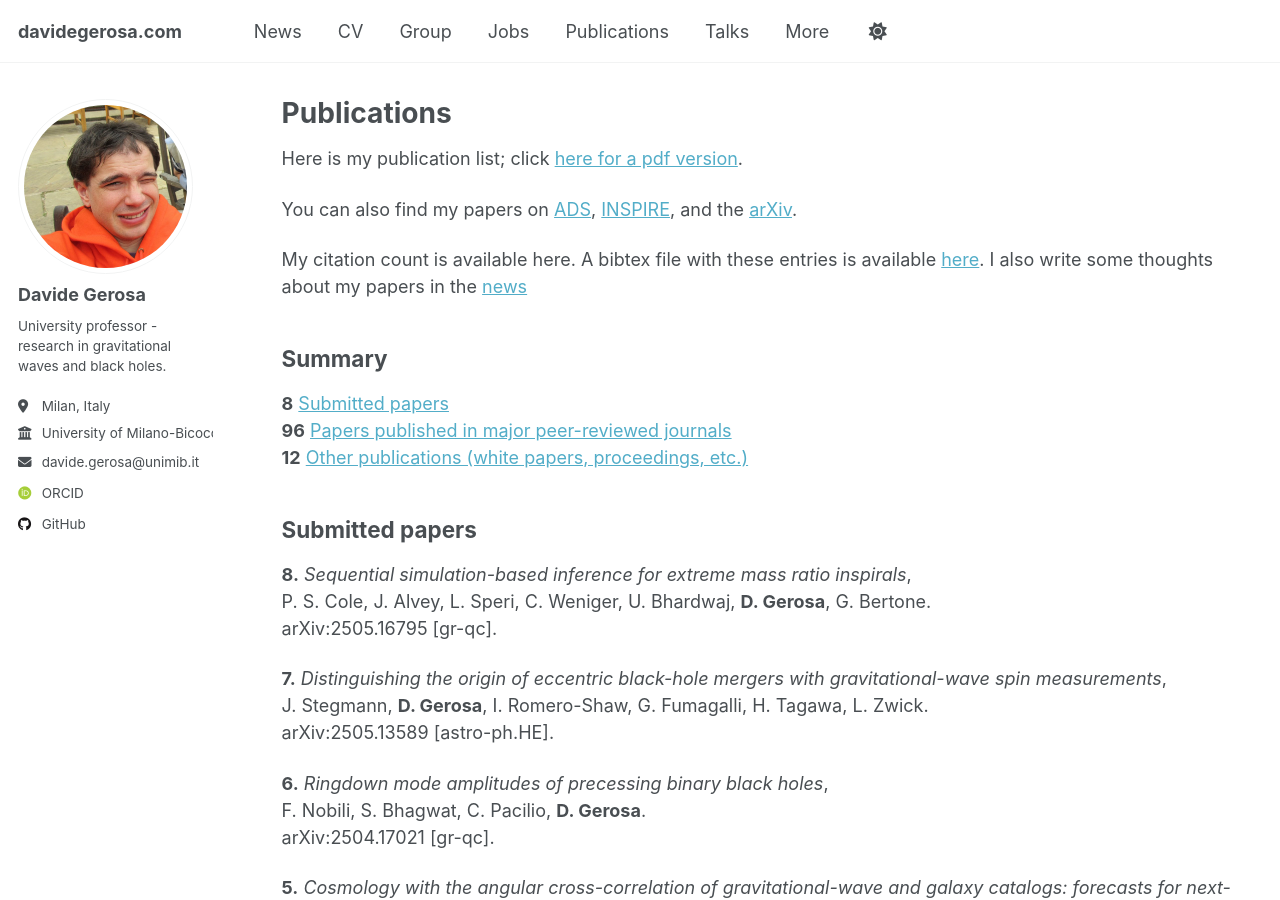
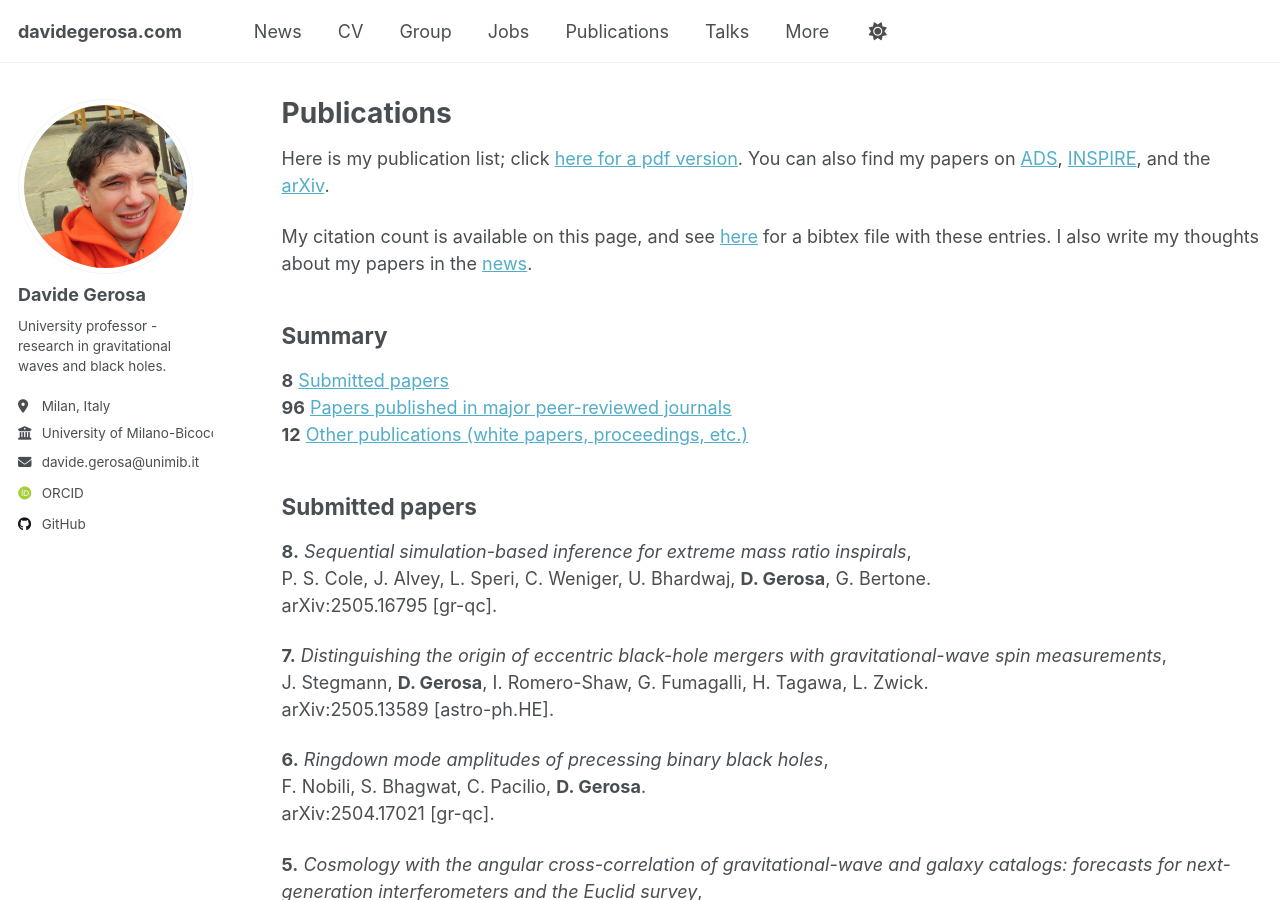
Before and after one commit to dgerosa/website, a Jekyll site: the page built from _pages/publications.md, in a window 1280 px wide and 900 px high. Built offline with Jekyll 4.4.1, drawn with Linux system fonts in a browser that asks for light colours; some web fonts are replaced.

Commit message:
Sun Jun  8 15:06:46 CEST 2025

```diff
--- a/_pages/publications.md
+++ b/_pages/publications.md
@@ -10,11 +10,9 @@ redirect_from:
 {% include base_path %}
 
 
-Here is my publication list; click [here for a pdf version](https://github.com/dgerosa/CV/releases/latest/download/DavideGerosa_publist.pdf).
+Here is my publication list; click [here for a pdf version](https://github.com/dgerosa/CV/releases/latest/download/DavideGerosa_publist.pdf). You can also find my papers on [ADS]({{ '/myads/' | relative_url }}), [INSPIRE]({{ '/myinspire/' | relative_url }}), and the [arXiv]({{ '/myarxiv/' | relative_url }}).
 
-You can also find my papers on [ADS]({{ '/myads/' | relative_url }}), [INSPIRE]({{ '/myinspire/' | relative_url }}), and the [arXiv]({{ '/myarxiv/' | relative_url }}).
-
-My citation count is available here. A bibtex file with these entries is available [here](https://raw.githubusercontent.com/dgerosa/CV/master/publist.bib). I also write some thoughts about my papers in the [news]({{ '/news/' | relative_url }})
+My citation count is available on this page, and see [here](https://raw.githubusercontent.com/dgerosa/CV/master/publist.bib) for a bibtex file with these entries. I also write my thoughts about my papers in the [news]({{ '/news/' | relative_url }}).
 
 
 
```
